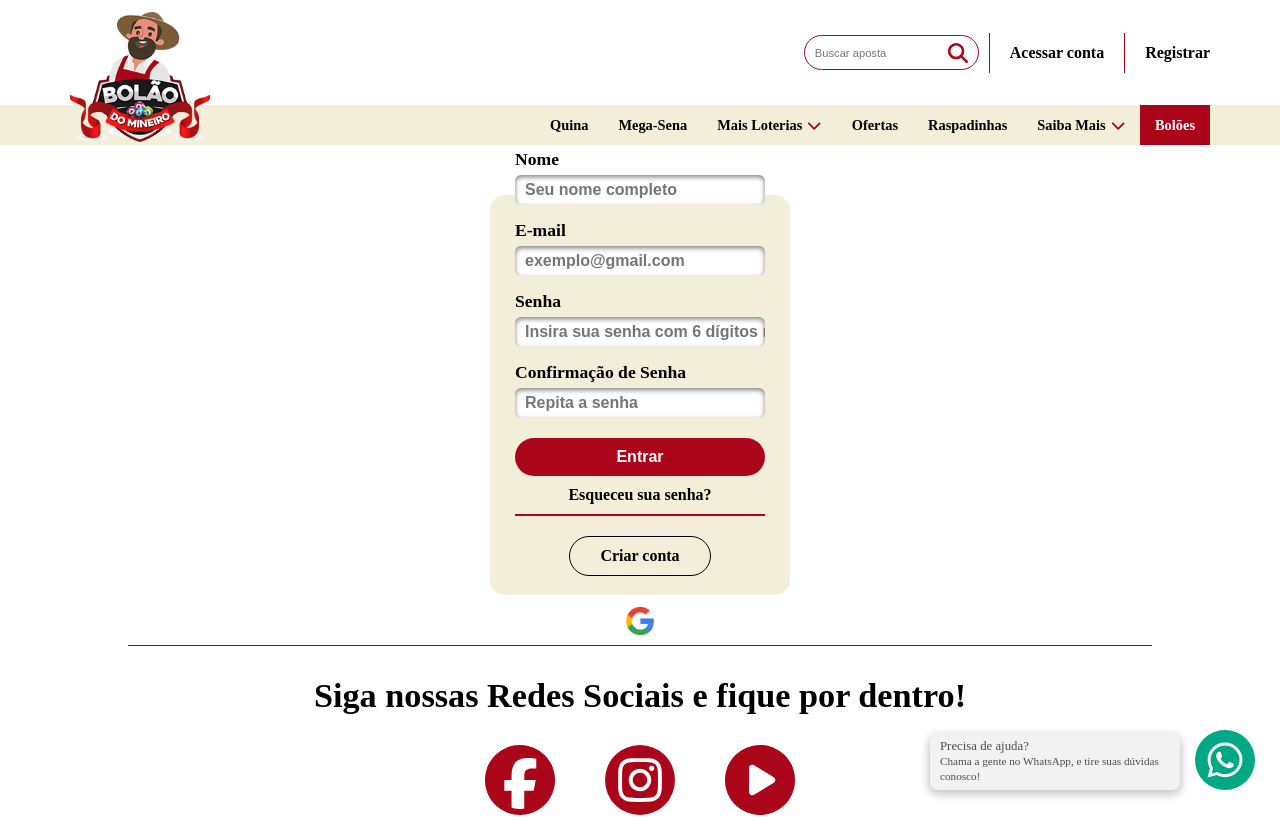
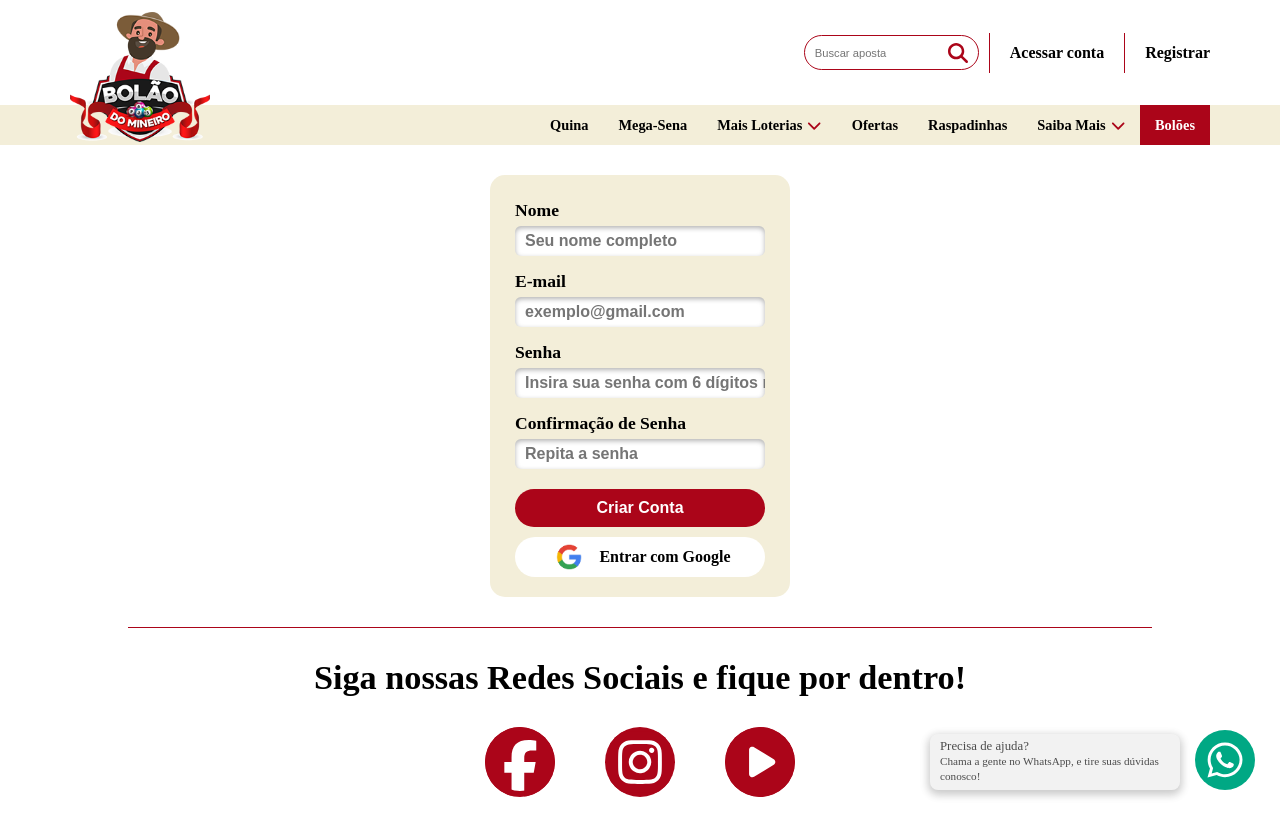
Before and after one commit to bolaodomineiro/app, a React (Vite) app: page /Register in a window 1280 px wide. Shown: the top 817 px of the page. Built offline with nearby package versions, Linux system fonts and the light colour scheme.

Commit message:
fix: styles pages login / register settings

```diff
--- a/package.json
+++ b/package.json
@@ -4,7 +4,7 @@
   "version": "0.0.0",
   "type": "module",
   "scripts": {
-    "dev": "vite",
+    "dev": "vite --port 3000",
     "build": "vite build",
     "lint": "eslint . --ext js,jsx --report-unused-disable-directives --max-warnings 0",
     "preview": "vite preview"
@@ -30,7 +30,6 @@
     "eslint-plugin-react": "^7.34.2",
     "eslint-plugin-react-hooks": "^4.6.2",
     "eslint-plugin-react-refresh": "^0.4.7",
-    "vite": "^5.3.3",
-    "vite-plugin-imagemin": "^0.6.1"
+    "vite": "^5.3.3"
   }
 }
--- /dev/null
+++ b/src/components/button/GoogleBtn.jsx
@@ -0,0 +1,13 @@
+import { Btn } from "./GoogleStylesBtn"
+import Google from "../../assets/images/google.png"
+
+const GoogleBtn = () => {
+    return (
+        <Btn>
+            <img src={Google} alt="google logo" />
+            <p> Entrar com Google </p>
+        </Btn>
+    )
+}
+
+export default GoogleBtn
--- /dev/null
+++ b/src/components/button/GoogleStylesBtn.jsx
@@ -0,0 +1,24 @@
+import styled from "styled-components";
+
+export const Btn = styled.div`
+    display: flex;
+    width: 250px;
+    height: 40px;
+    justify-content: center;
+    gap: 10px;
+    align-items: center;
+    background-color: #fff;
+    border: none;
+    padding: 5px 20px;
+    border-radius: 30px;
+    font-weight: bold;
+    font-size: 1rem;
+    cursor: pointer;
+
+    img {
+        width: 40px;
+        height: 40px;
+    }
+
+
+`
--- a/src/components/header/Header.jsx
+++ b/src/components/header/Header.jsx
@@ -22,7 +22,11 @@ const Header = () => {
     return (
         <HeaderContainer ref={headerRef}>
             <div className='header_top_area'>
-                <img className='logo' src={Logo} alt="logo" />
+                <Link
+                    to="/"
+                >
+                    <img className='logo' src={Logo} alt="logo" />
+                </Link>
                 <div className='header_top_area_right'>
 
                     <Search_area>
--- a/src/components/header/HeaderStyles.jsx
+++ b/src/components/header/HeaderStyles.jsx
@@ -23,7 +23,7 @@ export const HeaderContainer = styled.header`
 
         }
 
-        a{
+        .link{
             display: flex;
             height: 35px;
             align-items: center;
@@ -304,5 +304,4 @@ export const Search_area = styled.div`
         width: 130px;
     }
 
-
 `
--- a/src/pages/login/Login.jsx
+++ b/src/pages/login/Login.jsx
@@ -1,7 +1,7 @@
 import { ContainerLogin } from "./LoginStyles";
 import Btn from "../../components/button/Btn";
 import { Link } from "react-router-dom";
-import Google from "../../assets/images/google.png";
+import GoogleBtn from "../../components/button/GoogleBtn";
 import { useAuthContext } from "../../context/AuthContext"
 
 const Login = () => {
@@ -28,11 +28,11 @@ const Login = () => {
                     text="Entrar"
                     onClick={() => hendleSetLimit()}
                 />
+                <GoogleBtn />
                 <div className="forgot">
                     <Link className="forgot_link">Esqueceu sua senha?</Link>
                 </div>
                 <Link className="register_link" to="/register">Criar conta</Link>
-                <img src={Google} alt="Google" />
             </form>
 
         </ContainerLogin>
--- a/src/pages/login/LoginStyles.jsx
+++ b/src/pages/login/LoginStyles.jsx
@@ -2,11 +2,10 @@ import styled from "styled-components";
 
 export const ContainerLogin = styled.section`
     width: 100%;
-    height: 500px;
     display: flex;
     justify-content: center;
     align-items: center;
-    padding: 10px;
+    padding: 30px 10px;
     background-color: #fff;
 
     form {
@@ -23,7 +22,7 @@ export const ContainerLogin = styled.section`
 
         label {
             display:block;
-            font-weight: bold;
+            font-weight:600;
             font-size: 1.1rem;
             padding: 5px 0px;
             cursor: pointer;
@@ -94,21 +93,5 @@ export const ContainerLogin = styled.section`
             }
         }
 
-        img{
-            width: 50px;
-            height: 50px;
-            border-radius: 50%;
-            margin-top: 10px;
-            cursor: pointer;
-            transition: all 0.3s ease;
-            padding: 2px;
-
-
-            &:hover {
-                background-color: #fff;
-                color: #fff;
-                box-shadow: 0px 2px 6px 0px rgba(0, 0, 0, 0.5);
-            }
-        }
     }
 `
--- a/src/pages/register/Register.jsx
+++ b/src/pages/register/Register.jsx
@@ -1,7 +1,6 @@
 import { ContainerRegister } from "./RegisterStyles";
 import Btn from "../../components/button/Btn";
-import { Link } from "react-router-dom";
-import Google from "../../assets/images/google.png";
+import GoogleBtn from "../../components/button/GoogleBtn";
 import { useAuthContext } from "../../context/AuthContext"
 
 const Register = () => {
@@ -33,14 +32,10 @@ const Register = () => {
           <input id="password" type="password" placeholder="Repita a senha" />
         </div>
         <Btn
-          text="Entrar"
+          text="Criar Conta"
           onClick={() => hendleSetLimit()}
         />
-        <div className="forgot">
-          <Link className="forgot_link">Esqueceu sua senha?</Link>
-        </div>
-        <Link className="register_link" to="/register">Criar conta</Link>
-        <img src={Google} alt="Google" />
+        <GoogleBtn />
       </form>
 
     </ContainerRegister>
--- a/src/pages/register/RegisterStyles.jsx
+++ b/src/pages/register/RegisterStyles.jsx
@@ -2,11 +2,10 @@ import styled from "styled-components";
 
 export const ContainerRegister = styled.section`
     width: 100%;
-    height: 500px;
     display: flex;
     justify-content: center;
     align-items: center;
-    padding: 10px;
+    padding: 30px 10px;
     background-color: #fff;
 
     form {
@@ -16,14 +15,13 @@ export const ContainerRegister = styled.section`
         justify-content: center;
         gap: 10px;
         width: 300px;
-        height: 400px;
         border-radius: 15px;
         background-color: #F3EED9;
         padding: 20px;
 
         label {
             display:block;
-            font-weight: bold;
+            font-weight: 600;
             font-size: 1.1rem;
             padding: 5px 0px;
             cursor: pointer;
@@ -41,7 +39,7 @@ export const ContainerRegister = styled.section`
             border: none;
             font-size: 1rem;
             font-weight: bold;
-            box-shadow: inset 0px 2px 5px 0px rgba(0, 0, 0, 0.5);
+            box-shadow: inset 0px 2px 5px 0px rgba(0, 0, 0, 0.3);
         }
 
         input::placeholder {
@@ -94,21 +92,5 @@ export const ContainerRegister = styled.section`
             }
         }
 
-        img{
-            width: 50px;
-            height: 50px;
-            border-radius: 50%;
-            margin-top: 10px;
-            cursor: pointer;
-            transition: all 0.3s ease;
-            padding: 2px;
-
-
-            &:hover {
-                background-color: #fff;
-                color: #fff;
-                box-shadow: 0px 2px 6px 0px rgba(0, 0, 0, 0.5);
-            }
-        }
     }
 `
--- a/vite.config.js
+++ b/vite.config.js
@@ -1,6 +1,5 @@
 import { defineConfig } from "vite";
 import react from "@vitejs/plugin-react";
-import viteImagemin from 'vite-plugin-imagemin'
 
 export default defineConfig({
   server: {
@@ -8,36 +7,6 @@ export default defineConfig({
   },
   plugins: [
     react(),
-    viteImagemin({
-      gifsicle: {
-        optimizationLevel: 7,
-        interlaced: false,
-      },
-      optipng: {
-        optimizationLevel: 7,
-      },
-      mozjpeg: {
-        quality: 75,
-      },
-      pngquant: {
-        quality: [0.65, 0.9],
-        speed: 4,
-      },
-      svgo: {
-        plugins: [
-          { removeViewBox: false },
-          { removeEmptyAttrs: false },
-        ],
-      },
-      webp: {
-        quality: 75,
-        // Enable WebP conversion
-      },
-      avif: {
-        quality: 50,
-        // Enable AVIF conversion
-      }
-    }),
   ],
   esbuild: {
     loader: "jsx",
```
Also changed, not shown: 1 other file (tests, documents, lock files or other folders).
